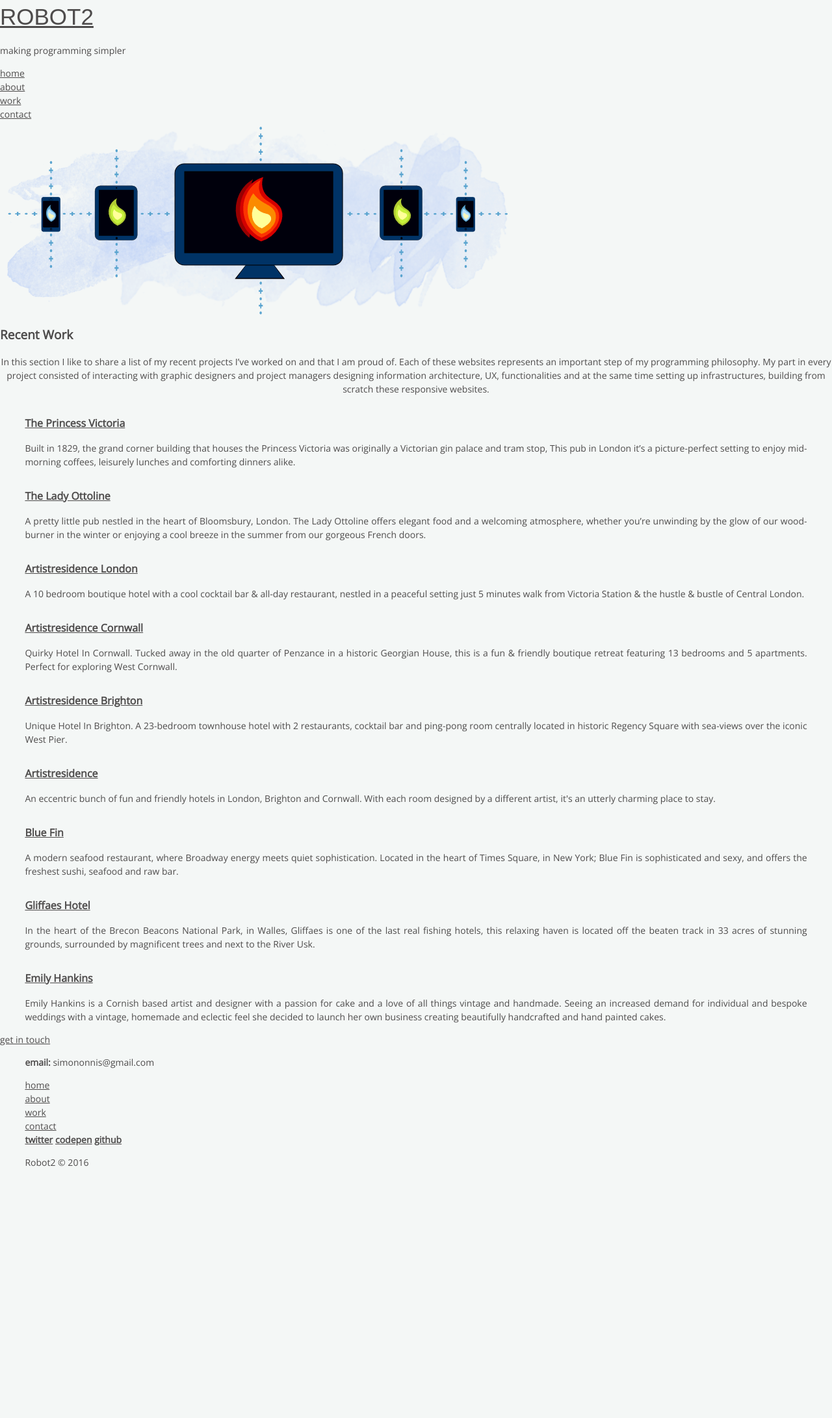
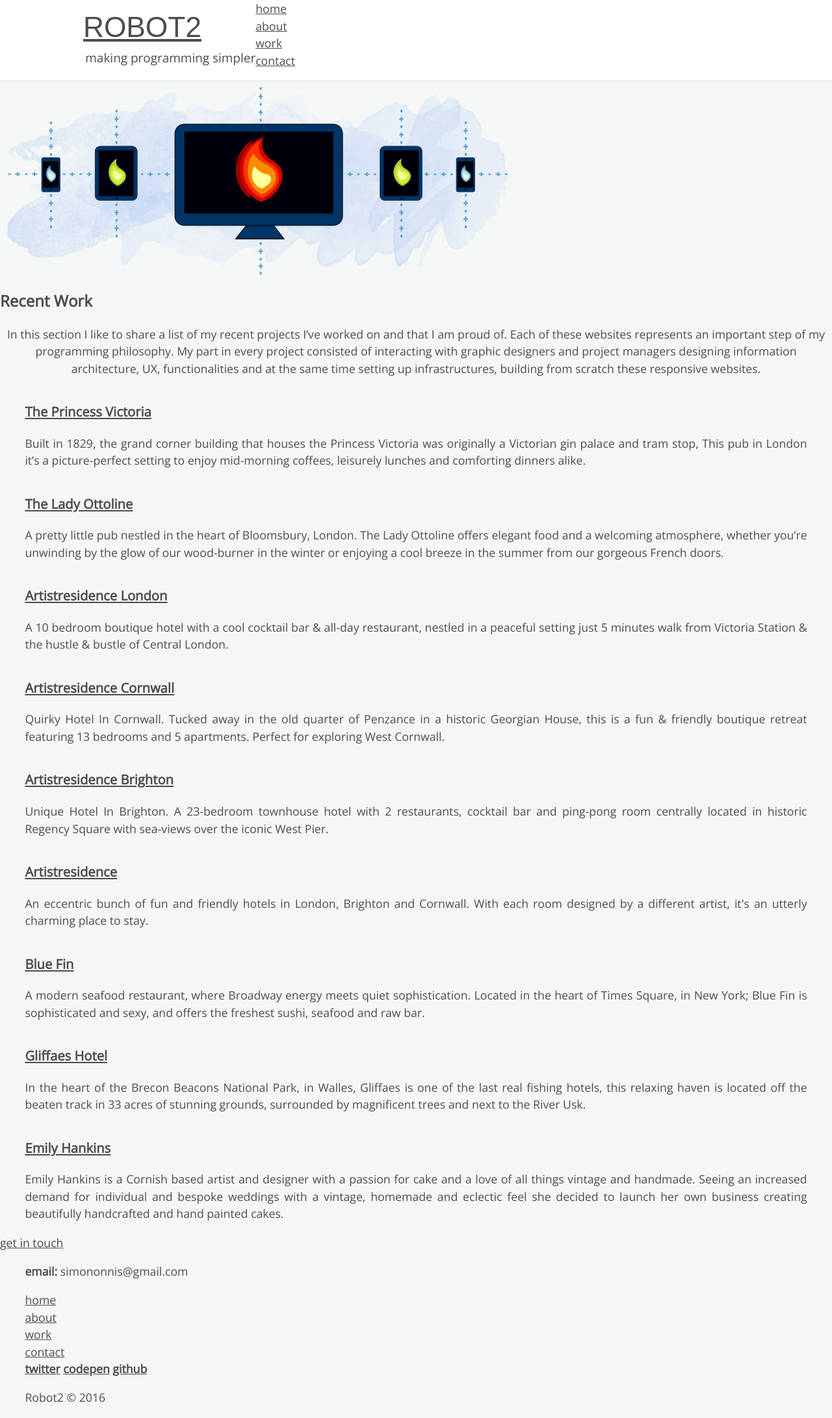
Before and after one commit to SimoNonnis/Robot2, a PHP site: page /work.php in a window 1280 px wide. Shown: the whole page at 65% size. Before the commit the page ends 1795 px from the top, so only its background shows below. Run offline with PHP 8.4, Linux system fonts and the light colour scheme; some web fonts are replaced.

Commit message:
Update on scss folder

```diff
--- a/partials/navigation.php
+++ b/partials/navigation.php
@@ -1,5 +1,5 @@
-<header role="banner" class="header">
-<div class="header-container u-cf">
+<header role="banner" class="glb-header">
+<div class="glb-header-container u-cf">
   <div class="logo">
     <h1><a href="/">Robot2</a></h1>
     <p>making programming simpler</p>
--- a/src/scss/base/_global.scss
+++ b/src/scss/base/_global.scss
@@ -18,6 +18,29 @@ Tread carefully.
 .glb-wrapper-cta {
   margin:0 auto;
 }
+
+.glb-header {
+  background-color: $white;
+  border-bottom: 1px solid $border-color;
+}
+
+@include min-screen(75em) {
+  .glb-header-container {
+    width:80%;
+    margin:0 auto 1em;
+  }
+}
+
+@include min-screen(86.375em) {
+  .glb-wrapper,
+  .glb-wrapper-cta,
+  .glb-header-container {
+    width:75%;
+    max-width:86.375em;
+  }
+}
+
+
 
 /* Removing Default Styles From Button Tag
    ========================================================================== */
--- a/src/scss/base/_typography.scss
+++ b/src/scss/base/_typography.scss
@@ -18,6 +18,32 @@ body {
   line-height:1.5;
 }
 
+
+/* Font bump
+   ========================================================================== */
+@include min-screen(34.375em) {
+  html{font-size:65%}
+  h2 {font-size:2rem}
+  h3 {font-size:1.7rem}
+}
+
+@include min-screen(48em) {
+  html{font-size:70%}
+  h2 {font-size:2.2rem}
+  h3 {font-size:1.9rem}
+}
+
+@include min-screen(62em) {
+  html{font-size:75%}
+  h2 {font-size:2.4rem}
+  h3 {font-size:2.1rem}
+}
+
+@include min-screen(75em) {
+  html{font-size:79%}
+  h2 {font-size:2.5rem}
+  h3 {font-size:2.2rem}
+}
 
 
 
--- /dev/null
+++ b/src/scss/components/_logo.scss
@@ -0,0 +1,28 @@
+/* ==========================================================================
+Component => c-
+This is a concrete, implementation-specific piece of UI.
+Usually when we make changes to a Component’s ruleset, we will immediately
+see those changes happening every (and only) where we’d expect.
+Should not affect anything else in the site other than the Component itself.
+========================================================================== */
+.logo{
+  text-align:center;
+  margin-top:0.5em;
+}
+
+.logo p {
+  display:none;
+}
+
+@include min-screen(75em) {
+  .logo {
+    float:left;
+    text-align:left;
+  }
+
+  .logo p {
+    margin-left:0.175em;
+    font-size:1.5rem;
+    display: inline;
+  }
+}
--- a/src/scss/core/_variables.scss
+++ b/src/scss/core/_variables.scss
@@ -4,8 +4,11 @@
 
 /* Colors
    ========================================================================== */
-   $text-color: #4E4C4C;
-   $bg-color: #F4F7F6;
-   $selection: #b3d4fc;
+  $text-color: #4E4C4C;
+  $bg-color: #F4F7F6;
+  $selection: #b3d4fc;
+  $white: #fff;
+  $border-color: #DFDFDF;
 
-   $browser-up-bg: #ccc;
+
+  $browser-up-bg: #ccc;
--- a/src/scss/main.scss
+++ b/src/scss/main.scss
@@ -2,8 +2,10 @@
 @import 'core/variables';
 
 @import 'base/normalize';
+@import 'base/typography';
 @import 'base/base';
-@import 'base/typography';
 @import 'base/global';
 
+@import 'components/logo';
+
 @import 'utilities/utilities';
```
Also changed, not shown: css/main.css (+52 -31 lines), dist/css/main.min.css.
